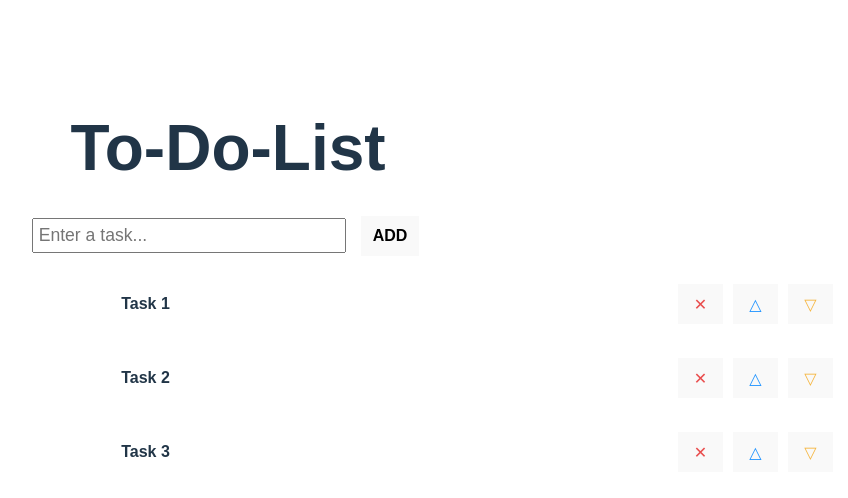
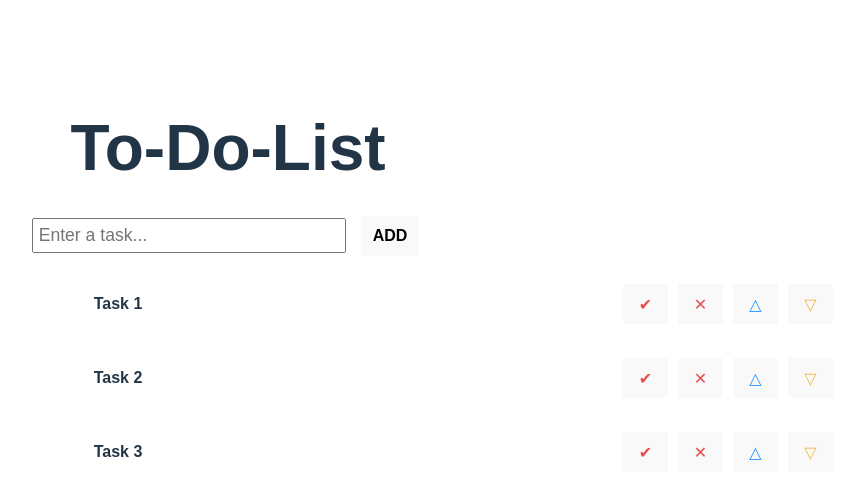
Before and after one commit to ReeveWorks/react-todolist1, a React (Vite) app: page / in a window 1280 px wide. Shown: the top 498 px of the page, without its empty margins (412-1260 px from the left). Built offline with nearby package versions, Linux system fonts and the light colour scheme.

Commit message:
Testing branch push
added the complete task action

```diff
--- a/src/components/todolist.jsx
+++ b/src/components/todolist.jsx
@@ -20,7 +20,9 @@ function TodoList() {
         const updateTask = tasks.filter((_, i) => i !== index);
         setTasks(updateTask);
     }
-    function ToggleComplete(index) {}
+    function ToggleComplete(index) {
+        // did not implement yet
+    }
     function MoveTaskUp(index) {
         if(index > 0){
             const updateTask = [...tasks];
@@ -59,6 +61,11 @@ function TodoList() {
                             <button
                                 className='btn-delete'
                                 onClick={() => DeleteTask(index)}>
+                                ✔
+                            </button>
+                            <button
+                                className='btn-delete'
+                                onClick={() => DeleteTask(index)}>
                                 ✕
                             </button>
                             <button
```
